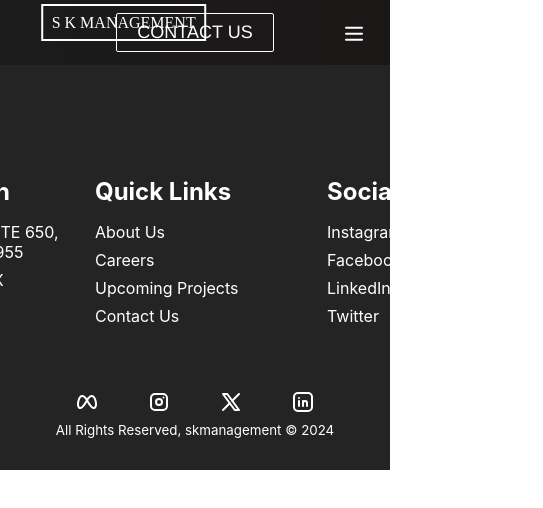
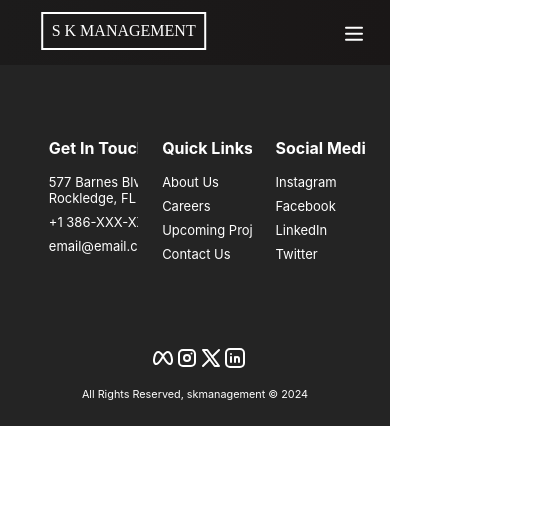
Before and after one commit to YashPatel04/business-portfolio-website, a React (Create React App) app: page /Home in a window 390 px wide. Shown: the top 508 px of the page, 543 px wide, since content can reach past the window. Built offline with nearby package versions, Linux system fonts and the light colour scheme; the HTML template or start-up script is replaced by a standard one.

Commit message:
Homepage working for all screen types
bugs remaining for 4K Screens

```diff
--- a/src/components/Footer.css
+++ b/src/components/Footer.css
@@ -160,5 +160,29 @@
     }
   }
 
-  @media screen and (max-width: 768px) {
+  @media screen and (max-width: 700px) {
+    .footer-container {
+      font-size: small;
+      padding: 25px;
+
+    }
+
+    .footer-link-wrapper, .social-media-wrap {
+      flex-direction: column;
+      margin-bottom: 10px;
+      padding-left:2vw;
+      overflow: hidden;
+    }
+    h2{
+      font-size: medium ;
+    }
+    .footer-links {
+      justify-content: center;
+      margin-bottom: 10px;
+    }
+
+    .social-icons {
+      width: 100%;
+      justify-content: center;
+    }
   }
--- a/src/components/Navbar.css
+++ b/src/components/Navbar.css
@@ -24,6 +24,7 @@
 .navbar-logo {
   /*background-image: url('D:\skmanagement\react-website\home-app\public\logosk.png');*/
   text-decoration: none;
+
 }
 .logo{
 border:2px solid white;
@@ -76,6 +77,11 @@ transition: all 0.35s ease-out;
 .menu-icon {
   display: none;
 }
+  @media screen and (min-width: 1900px){
+    .navbar-logo{
+      width:10vw;
+    }
+  }
 
   @media screen and (max-width: 960px) {
     .NavbarItems {
@@ -159,3 +165,13 @@ transition: all 0.35s ease-out;
       transition: 250ms;
     }
   }
+  @media screen and (max-width:960px) {
+    .navbar-logo{
+      margin-top:1vh;
+    }
+    Button{
+      visibility:collapse;
+
+    }
+
+  }
--- a/src/components/Section.css
+++ b/src/components/Section.css
@@ -22,10 +22,11 @@ video {
   display: flex;
   align-items: center;
 }
-.visible-text>a{
+.visible-text>span{
   font-size: xx-large;
   font-weight: bold;
   margin-right:5px;
+  z-index:-1;
 }
 
 .invisible-text{
@@ -47,3 +48,25 @@ video {
     justify-content: center;
   }
 }
+@media screen and (max-width:1630px){
+  video{
+    width: 100%;
+    height: 100vh;
+  }
+
+}
+
+@media screen and (max-width:700px){
+  p{
+    display: flex;
+    flex-direction: column;
+    font-size: small;
+  }
+  .visible-text>span{
+    font-size: 1.7rem;
+    font-weight: bold;
+    margin-right:5px;
+    z-index:-1;
+  }
+
+}
--- a/src/components/Section.js
+++ b/src/components/Section.js
@@ -26,7 +26,7 @@ function Section() {
 
   return(
     <div>
-      <p className='invisible-text' ref={textRef}> <a>Best In Class</a> <TypeWriterEffect
+      <p className='invisible-text' ref={textRef}> <span className='stationary-text'>Best In Class</span> <TypeWriterEffect
         className='typewriter'
         textStyle={{}}
         startDelay={10000}
```
